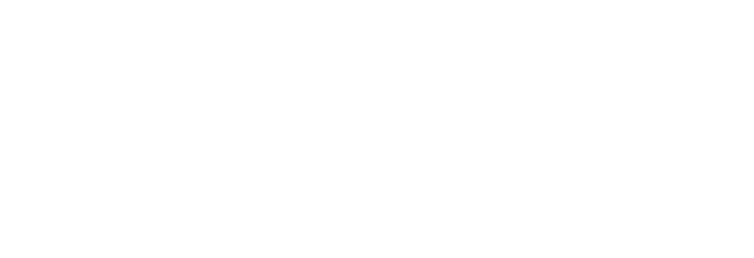
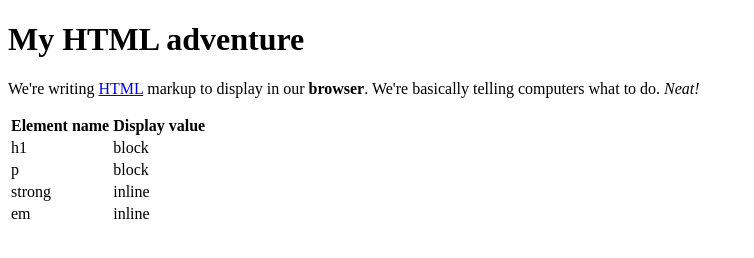
Before and after one commit to learn-co-curriculum/phase-0-the-dom-editing-lab, a website: page index.html in a window 1280 px wide. Shown: the whole page, without its empty margins (0-754 px from the left). Drawn offline with Linux system fonts and the light colour scheme.

Commit message:
commit tree 06b928f8149628c2e4106da56af6764c004531de

```diff
--- a/index.html
+++ b/index.html
@@ -1 +1,44 @@
 <!-- Write your code here! -->
+<!DOCTYPE html>
+<html lang="en">
+  <head>
+    <meta charset="UTF-8" />
+    <meta name="viewport" content="width=device-width, initial-scale=1.0" />
+    <meta http-equiv="X-UA-Compatible" content="ie=edge" />
+    <title>Introduction to the DOM Lab</title>
+  </head>
+  <body>
+    <!--All our work for this lesson will go here-->
+    <h1>My HTML adventure</h1>
+        <p>
+            We're writing <a href="https://developer.mozilla.org/en-US/docs/Web/HTML">HTML</a> markup to
+            display in our <strong>browser</strong>. We're basically telling computers what to do. <em>Neat!</em>
+        </p>
+        <table>
+            <thead>
+              <tr>
+                <th>Element name</th>
+                <th>Display value</th>
+              </tr>
+            </thead>
+            <tbody>
+              <tr>
+                <td>h1</td>
+                <td>block</td>
+              </tr>
+              <tr>
+                <td>p</td>
+                <td>block</td>
+              </tr>
+              <tr>
+                <td>strong</td>
+                <td>inline</td>
+              </tr>
+              <tr>
+                <td>em</td>
+                <td>inline</td>
+              </tr>
+            </tbody>
+          </table>
+  </body>
+</html>
```
Also changed, not shown: 1 other file.
